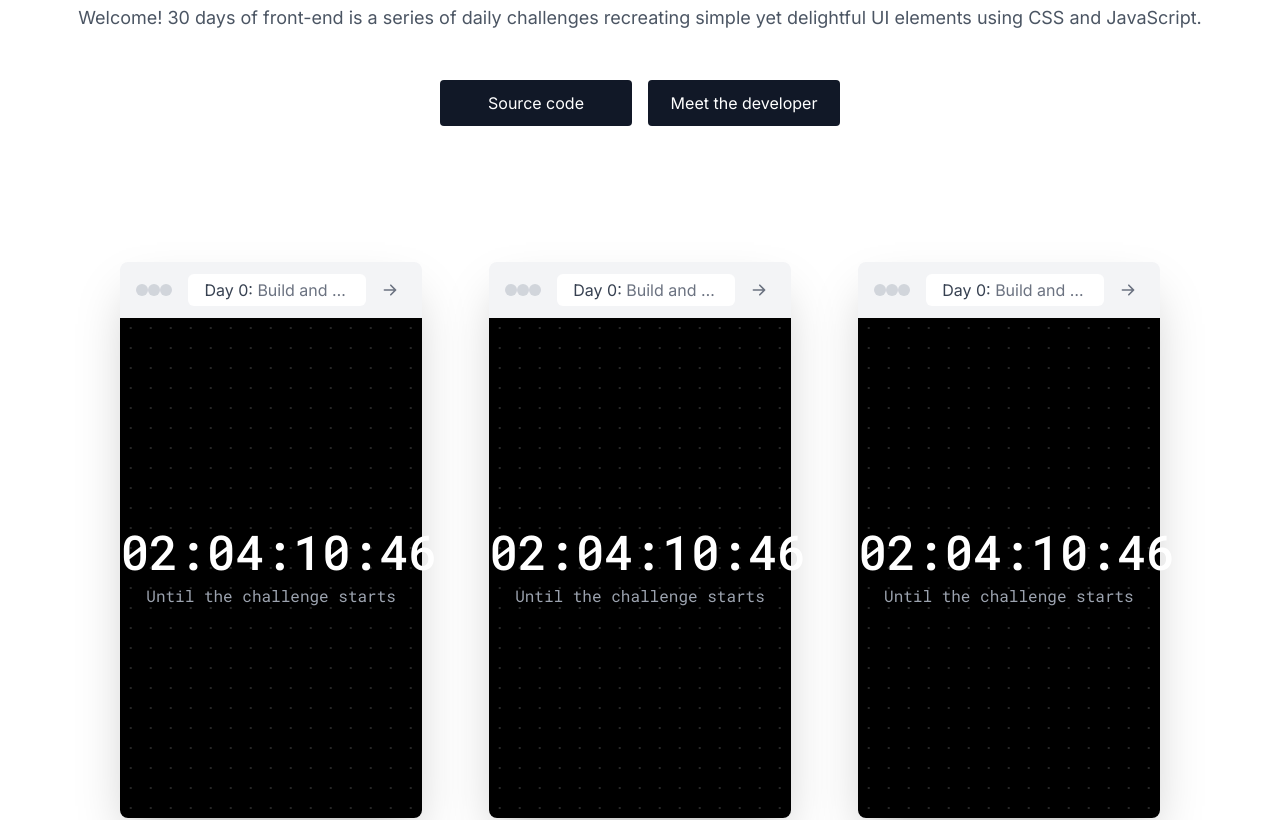
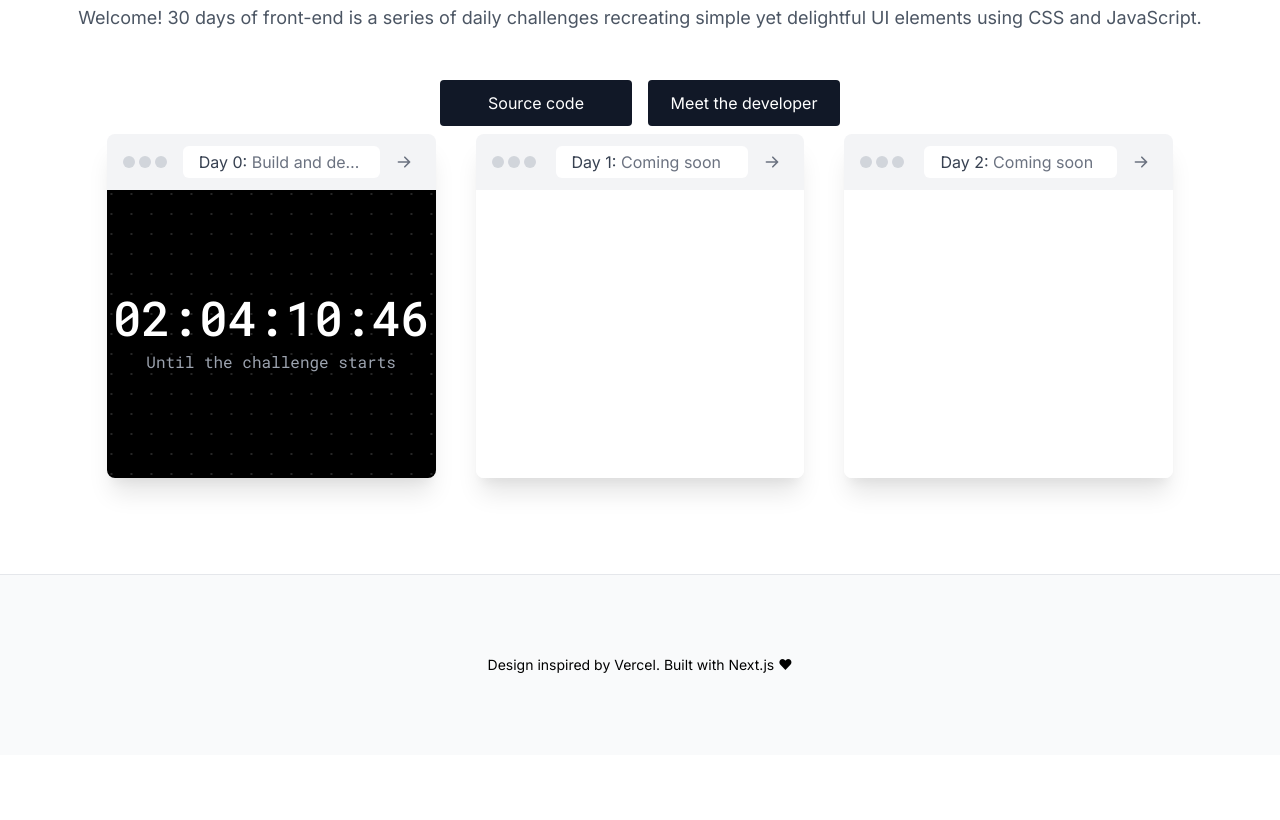
Before and after one commit to delbaoliveira/30day-frontend-challenge, a Next.js app: page / in a window 1280 px wide. Shown: the part 420-1240 px from the top of the page. After the commit the page ends 1175 px from the top, so only its background shows below. Built offline with nearby package versions, Linux system fonts and the light colour scheme.

Commit message:
Add animation to cards

```diff
--- a/components/Screen.js
+++ b/components/Screen.js
@@ -1,32 +1,34 @@
 import { ArrowRightIcon } from "@heroicons/react/solid"
-import Timer from "@/components/Timer"
+import Link from "next/link"
 
-const Screen = () => {
+const Screen = ({ day, description, link, children }) => {
   return (
-    <div className="md:mt-32 mt-20 shadow-2xl rounded-lg w-11/12 mx-auto">
+    <Link href={link ? `/${link}` : "/"}>
+      <a>
+        <div className="shadow-xl rounded-lg w-full mx-auto transition hover:shadow-2xl transform hover:scale-[1.02]">
           {/* Browser UI*/}
           <div className="bg-gray-100 rounded-t-lg px-4 py-3 flex justify-between items-center">
-        <div className=" justify-between w-12 md:flex hidden">
+            <div className="space-x-1 w-12 md:flex hidden">
               <div className="rounded-full bg-gray-300 h-3 w-3"></div>
               <div className="rounded-full bg-gray-300 h-3 w-3"></div>
               <div className="rounded-full bg-gray-300 h-3 w-3 "></div>
             </div>
             <div className="bg-white md:flex-grow min-w-0 md:mx-4 mx-2 rounded-md py-1">
               <p className="px-4 text-gray-500 truncate">
-            <span className="text-gray-700">Day 0:</span> Build and deploy "30
-            days of front-end"
+                <span className="text-gray-700">Day {day}:</span> {description}
               </p>
             </div>
             <div className="mr-2">
-          <ArrowRightIcon className="transform h-4 w-4 text-gray-500 hover:text-gray-700 cursor-pointer hover:translate-x-2 transition" />
+              <ArrowRightIcon className="transform h-4 w-4 text-gray-500 hover:text-gray-700 hover:translate-x-2 transition" />
             </div>
           </div>
-
           {/* Browser Screen*/}
-      <div className="bg-white mx-auto my-auto rounded-lg md:h-[500px] h-80">
-        <Timer></Timer>
+          <div className="bg-white mx-auto my-auto rounded-lg h-72">
+            {children}
           </div>
         </div>
+      </a>
+    </Link>
   )
 }
 
```
Lines whose indentation alone changed are shown as unchanged.
